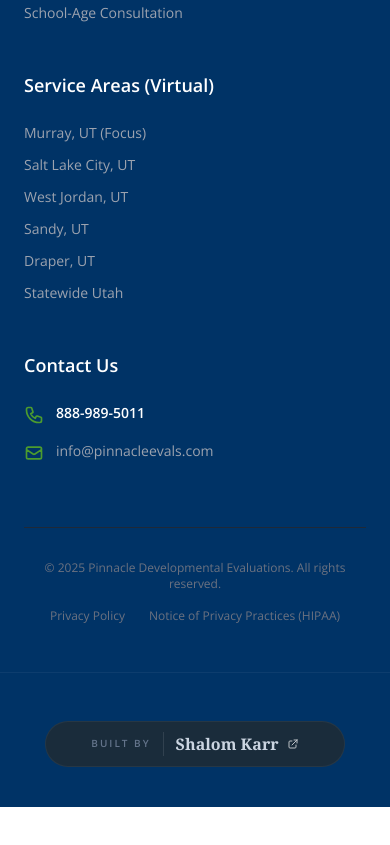
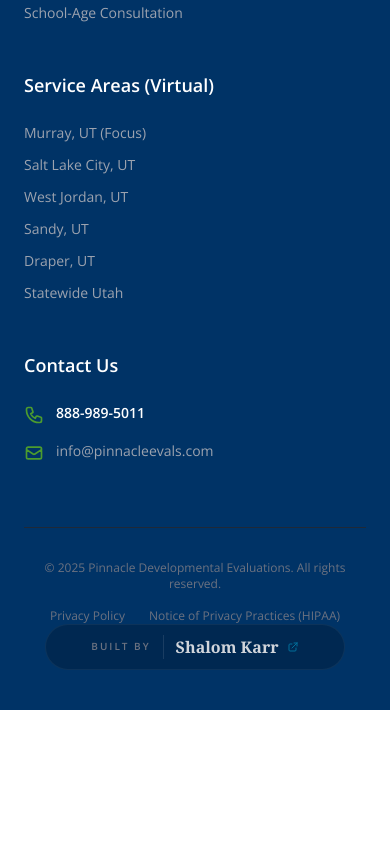
Before and after one commit to Shalom-Karr/On-Target-Autism-Testing, a plain HTML site: page virtual.html in a window 390 px wide. Shown: the part 7804-8649 px from the top of the page. After the commit the page ends 8578 px from the top, so only its background shows below. Drawn offline with nearby package versions, Linux system fonts and the light colour scheme.

Commit message:
Update virtual.html

```diff
--- a/virtual.html
+++ b/virtual.html
@@ -691,19 +691,19 @@
                 </div>
             </div>
         </div>
-        <!-- Shalom Karr Built-->
-        <div class="h-px bg-white/5 w-full my-12"></div>
+            <!-- Developer Credit -->
             <div class="flex justify-center items-center w-full">
-                    <a href="https://shalomkarr.pages.dev" target="_blank" class="group relative flex items-center justify-center gap-3 px-6 py-2.5 w-full max-w-[300px] md:w-auto bg-[#1a2c3b] hover:bg-[#233545] rounded-full border border-white/5 hover:border-gold/60 transition-all duration-500 hover:shadow-[0_0_25px_rgba(212,175,55,0.15)] active:scale-95">
-                        <span class="absolute inset-0 rounded-full opacity-0 group-hover:opacity-100 transition-opacity duration-500 bg-gradient-to-r from-transparent via-gold/10 to-transparent"></span>
-                        <span class="relative text-[10px] md:text-xs uppercase tracking-[0.2em] text-slate-500 group-hover:text-gold transition-colors font-bold">Built By</span>
+                <a href="https://shalomkarr.pages.dev" target="_blank" class="group relative flex items-center justify-center gap-3 px-6 py-2.5 w-full max-w-[300px] md:w-auto bg-black/20 hover:bg-black/40 rounded-full border border-white/5 hover:border-brand-river/60 transition-all duration-500 hover:shadow-[0_0_25px_rgba(0,140,186,0.15)] active:scale-95">
+                    <span class="absolute inset-0 rounded-full opacity-0 group-hover:opacity-100 transition-opacity duration-500 bg-gradient-to-r from-transparent via-brand-river/10 to-transparent"></span>
+                    <span class="relative text-[10px] md:text-xs uppercase tracking-[0.2em] text-gray-500 group-hover:text-brand-river transition-colors font-bold">Built By</span>
                     <div class="relative flex items-center gap-2 border-l border-white/10 pl-3">
-                            <span class="font-serif font-bold text-slate-300 group-hover:text-white transition-colors text-base">Shalom Karr</span>
-                            <svg xmlns="http://www.w3.org/2000/svg" class="h-3 w-3 text-gold opacity-70 group-hover:opacity-100 transform group-hover:translate-x-0.5 group-hover:-translate-y-0.5 transition-all duration-300" fill="none" viewBox="0 0 24 24" stroke="currentColor">
+                        <span class="font-serif font-bold text-gray-300 group-hover:text-white transition-colors text-base">Shalom Karr</span>
+                        <svg xmlns="http://www.w3.org/2000/svg" class="h-3 w-3 text-brand-river opacity-70 group-hover:opacity-100 transform group-hover:translate-x-0.5 group-hover:-translate-y-0.5 transition-all duration-300" fill="none" viewBox="0 0 24 24" stroke="currentColor">
                             <path stroke-linecap="round" stroke-linejoin="round" stroke-width="2" d="M10 6H6a2 2 0 00-2 2v10a2 2 0 002 2h10a2 2 0 002-2v-4M14 4h6m0 0v6m0-6L10 14"></path>
                         </svg>
                     </div>
                 </a>
+            </div>
         </div>
     </footer>
 
```
Lines whose indentation alone changed are shown as unchanged.
